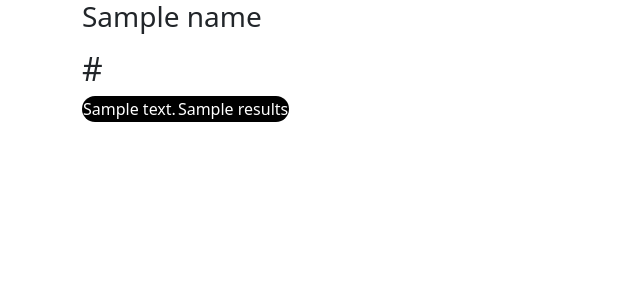
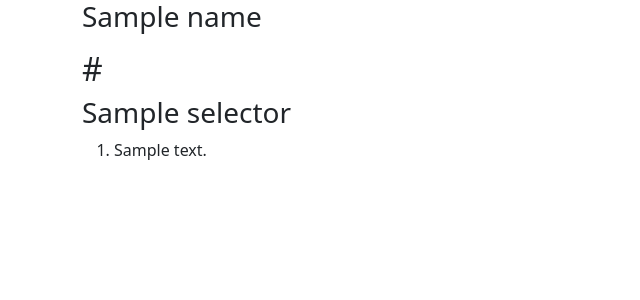
Before and after one commit to eDeveloperOZ/crawller, a Flask app: template templates/results.html in a window 1280 px wide. Shown: the top 300 px of the page, without its empty margins (0-640 px from the left). Run offline with Flask 2, Linux system fonts and the light colour scheme; the template is opened without the code that fills it: most values are stand-ins (such as "Sample title", 1, 10 or a date in 2020).

Commit message:
pushpush

```diff
--- a/main.py
+++ b/main.py
@@ -13,37 +13,44 @@ def hello_world():
 
 
 # perform extraction of the data by user choice of type
-def extractData(soup, r = ''):
+def extract_data(select_type, selector, soup):
     data = []
-    symbols = request.form['info']
-    dataType = request.form['dataType']
-    if(dataType == 'Tags'):
-        for dat in symbols.splitlines():
-            data.append(soup.find_all(dat))
-    elif(dataType == 'CSS'):
-        for dat in symbols.splitlines():
-            data.append(soup.select(dat))
-    elif(dataType=='xPath'):
-        dom = etree.HTML(r)
-        #print(dom.xpath(symbols))
-        for dat in symbols.splitlines():
-            print(dom.xpath(dat))
-            data.append(dom.xpath(dat).text)
-    elif(dataType=='Tag id'):
-        for dat in symbols.splitlines(): data.append(soup.find(id=dat))
+
+    if select_type == 'Tags':
+        data.append(soup.find_all(selector))
+
+    elif select_type == 'CSS':
+        data.append(soup.select(selector))
+
+    elif select_type == 'xPath':
+        tree = etree.HTML(str(soup))
+        element = tree.xpath(selector)
+        if len(element) > 0:
+            data.append(element)
+
+    elif select_type == 'Tag id':
+        data.append(soup.find(id=selector))
 
     return data
 
 @app.route("/start-crawl", methods=['POST'])
 def start_crawl():
-
+    results = {}
     url = request.form['url']
+    symbols = request.form['info']
+    select_type = request.form['dataType']
     response = requests.get(url)
     soup = BeautifulSoup(response.content, 'html.parser')
-    symbols = request.form['info']
-    resultsToSend = extractData(soup,response.content)
 
-    return render_template('results.html', name="crawling!!", url=url, results=resultsToSend)
+    # for tag_selector in symbols.splitlines():
+    #     results[tag_selector] = []
+
+    for tag_selector in symbols.splitlines():
+        results[tag_selector] = extract_data(select_type, tag_selector, soup)[0]
+
+
+
+    return render_template('results.html', name="crawling!!", url=url, results=results)
 
 if __name__ == '__main__':
     app.run(debug=True)
--- a/templates/results.html
+++ b/templates/results.html
@@ -7,13 +7,18 @@
 <h2>{{url}}</h2>
 
 <table style="background:black;color:white;border-radius:20px;">
+    <tr>
 
-    {% for segment in results %}
-    <tr>
-      <td>{{segment.text}}</td>
-      <td>{{results}}</td>
+        {% for  selector in results %}
+            <h3>{{selector}}</h3>
+            <ol>
+
+            {% for item in results[selector] %}
+                <li>{{item.text}}</li>
+            {% endfor %}
+            </ol>
     </tr>
-  {% endfor %}
+    {% endfor %}
 
 
 </table>
```
Also changed, not shown: templates/index.html (+29 -29 lines).
